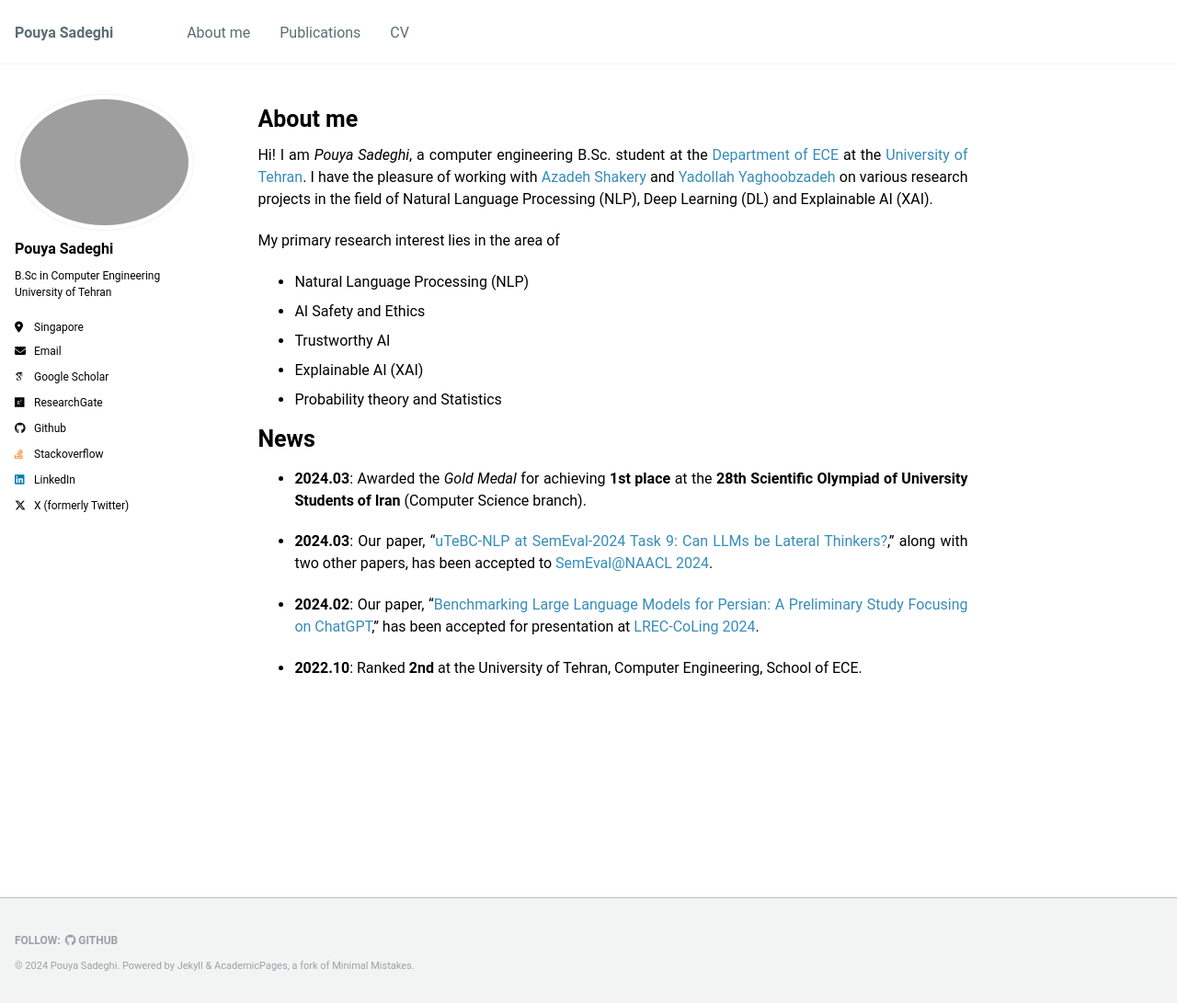
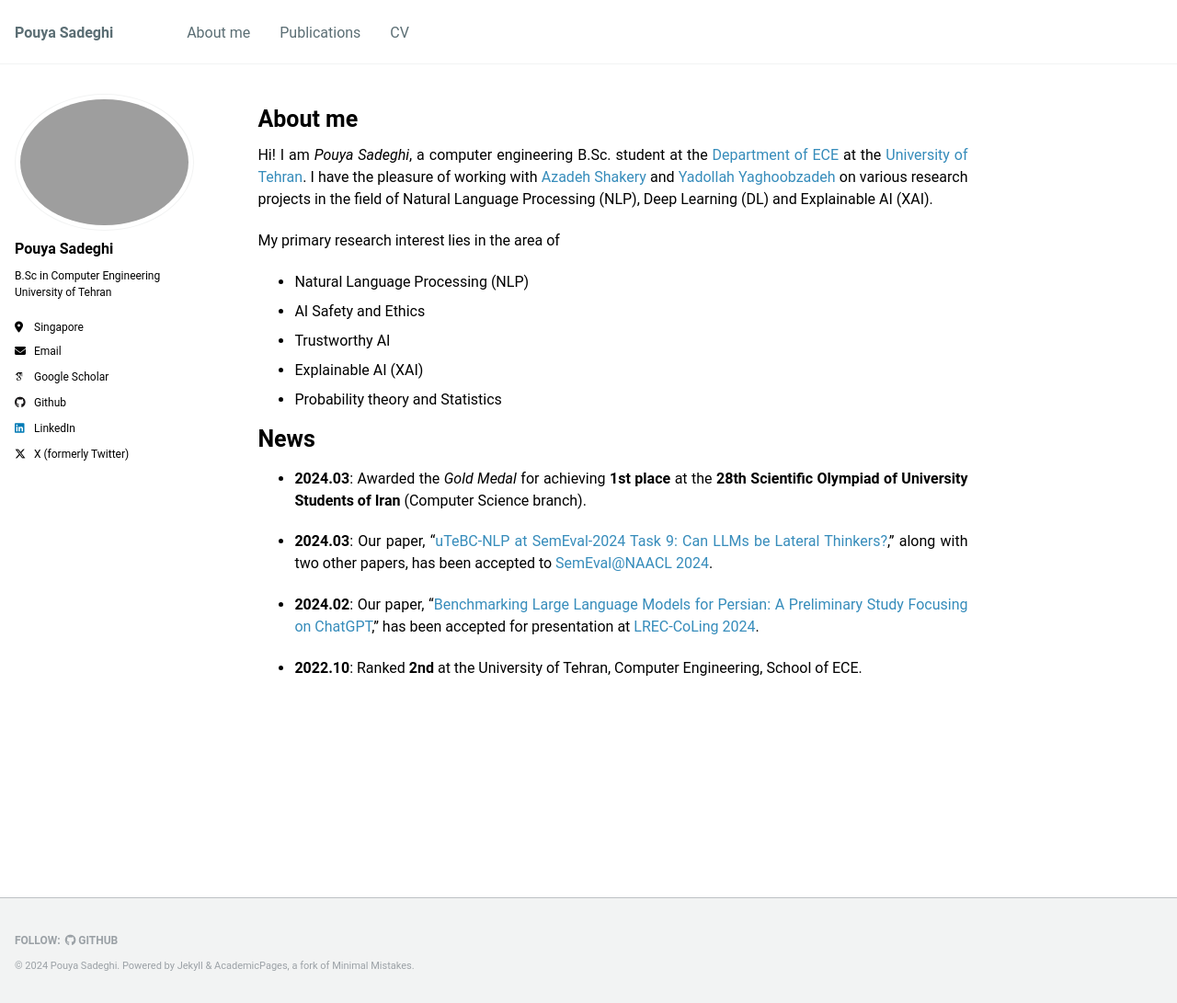
Before and after one commit to Ipouyall/Ipouyall.github.io, a Jekyll site: the page built from _pages/about.md, in a window 1280 px wide and 1091 px high. Shown: the whole window at 92% size. Built offline with Jekyll 4.4.1, drawn with Linux system fonts in a browser that asks for light colours; some web fonts are replaced.

Commit message:
Less is better

```diff
--- a/_config.yml
+++ b/_config.yml
@@ -37,7 +37,7 @@ author:
   orcid            : # URL
   semantic         : # URL
   pubmed           : # URL
-  researchgate     : "https://www.researchgate.net/profile/Pouya-Sadeghi-3"
+  researchgate     : # "https://www.researchgate.net/profile/Pouya-Sadeghi-3"
 
   # Repositories and software development
   bitbucket        : # Username - Update with your username on the site
@@ -45,7 +45,7 @@ author:
   dribbble         : # Username
   github           : "Ipouyall"
   kaggle           : # Username
-  stackoverflow    : "20234819" # User number or user number and name (i.e., use "1" or "1/jeff-atwood")
+  stackoverflow    : # "20234819" # User number or user number and name (i.e., use "1" or "1/jeff-atwood")
 
   # Social media
   bluesky          : # Replace this with you Bluesky username
```
